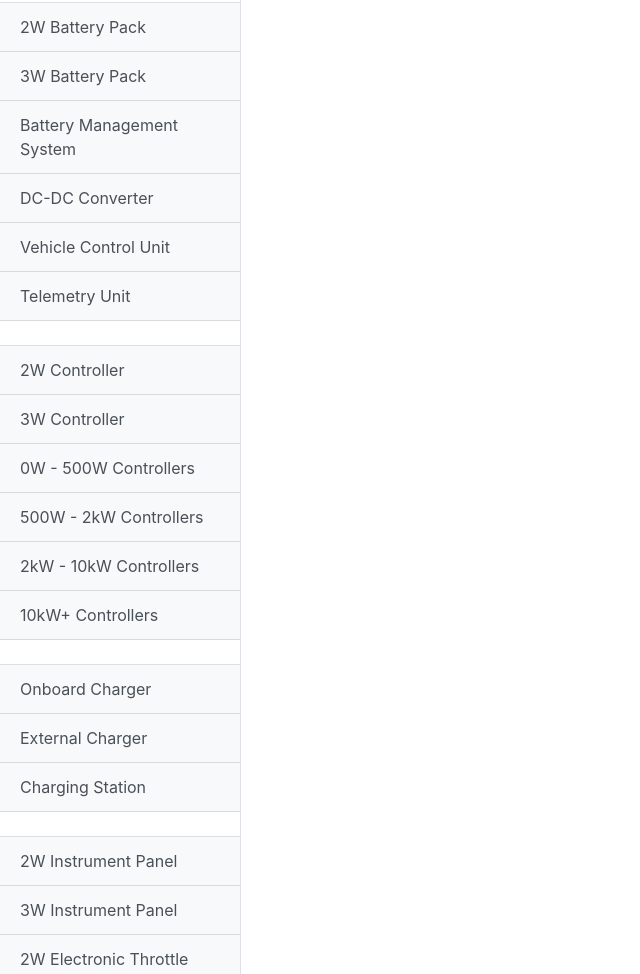
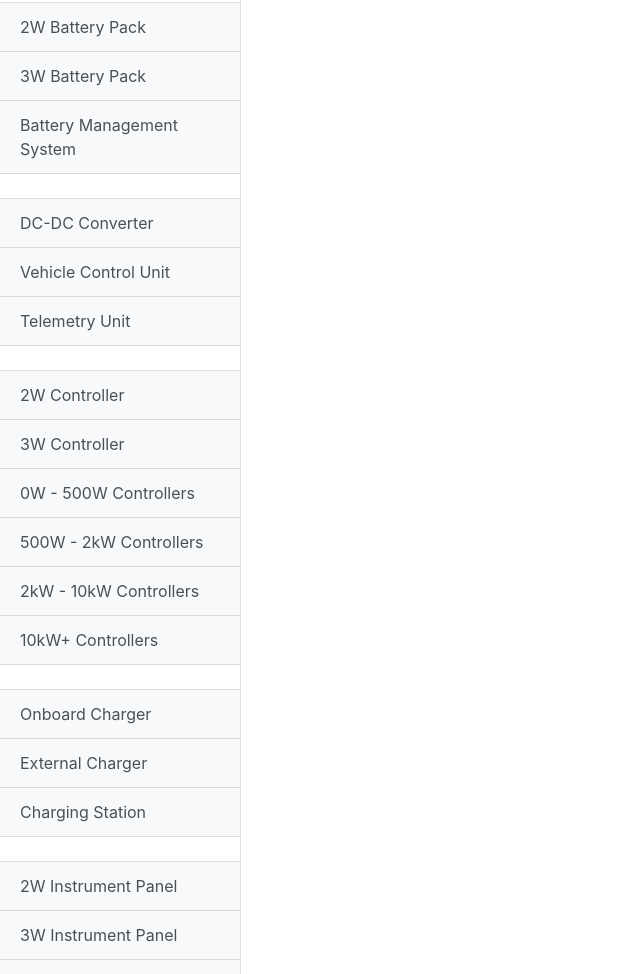
Before and after one commit to swapnilmankame1995/ev.github.io, a plain HTML site: page index.html in a window 1280 px wide. Shown: the part 1617-2591 px from the top of the page, without its empty margins (0-640 px from the left). Drawn offline with nearby package versions, Linux system fonts and the light colour scheme.

Commit message:
Minor ui changes

```diff
--- a/index.html
+++ b/index.html
@@ -82,6 +82,7 @@
         <a href="#" onclick="adddata('AD')" class="list-group-item list-group-item-action bg-light">2W Battery Pack</a>
         <a href="#" onclick="adddata('AE')" class="list-group-item list-group-item-action bg-light">3W Battery Pack</a>
         <a href="#" onclick="adddata('BF')" class="list-group-item list-group-item-action bg-light">Battery Management System</a>
+        <a  style="background-Color:"white"" class="list-group-item list-group-item-action "></a>
 
         <a href="#" onclick="adddata('AF')" class="list-group-item list-group-item-action bg-light">DC-DC Converter</a>
 
```
